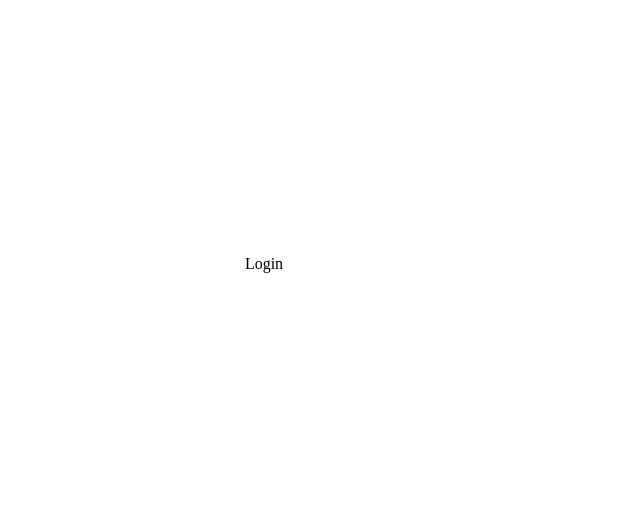
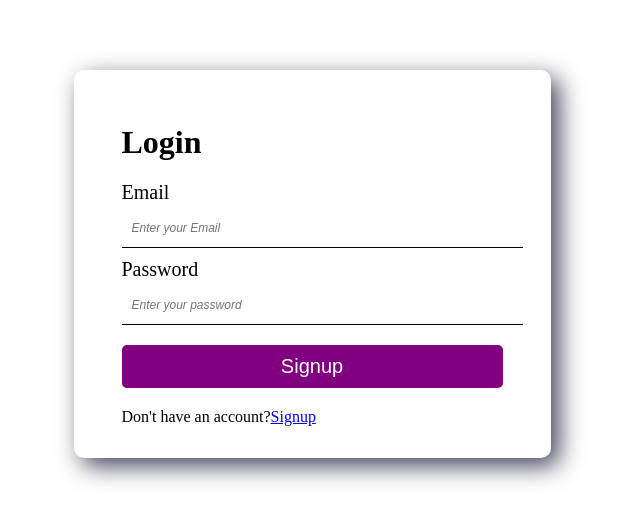
Before and after one commit to serval19/auth-mern-app, a React (Vite) app in the folder frontend/: page /login in a window 1280 px wide. Shown: the part 144-666 px from the top of the page, without its empty margins (384-1024 px from the left). Built offline with nearby package versions, Linux system fonts and the light colour scheme.

Commit message:
login page half implementation

```diff
--- a/frontend/src/pages/Login.jsx
+++ b/frontend/src/pages/Login.jsx
@@ -1,8 +1,80 @@
 import React from 'react'
+import { useState } from 'react'
+import { Link, useNavigate } from 'react-router-dom'
+import { ToastContainer} from 'react-toastify'
+import { handleSuccess,handleError } from '../utils'
 
 function Login() {
+  const [loginInfo,setloginInfo] = useState({
+    email:'',
+    password:''
+  })
+  const navigate=useNavigate()
+  const handleChange=(e)=>{
+    const {name,value}=e.target;
+    console.log(name,value);
+    const copyLoginInfo={...loginInfo}
+    copyLoginInfo[name]=value
+    setloginInfo(copyLoginInfo)
+  }
+  const handleLogin=async (e)=>{
+    e.preventDefault();
+    const {email,password}=loginInfo;
+    if(!email || !password){
+       return handleError('All fields are required!')
+    }
+    try{
+      const url="http://localhost:8080/auth/login"
+      const response=await fetch(url,{
+        method: 'POST',
+        headers:{
+          'Content-Type':'application/json'
+        },
+        body:JSON.stringify(loginInfo)
+      })
+      const result=await response.json()
+      const { success, message,error,jwtToken,name }=result
+      if(success){
+        handleSuccess(message);
+        setTimeout(()=>{
+          navigate('/home')
+        },1000)
+      }
+      else if(error){
+        const details=error?.details[0].message
+        handleError(details)
+      }
+      else if (!success){
+        handleError(message)
+      }
+
+    }
+    catch(err){
+      handleError(err);
+    }
+  }
   return (
-    <div>Login</div>
+    <div className='signup'>
+      <h1>Login</h1>
+      <form onSubmit={handleLogin}>
+        <div>
+          <label htmlFor='email'>Email</label>
+          <input onChange={handleChange} type='email' name='email'  placeholder='Enter your Email'
+          value={loginInfo.email}/>
+        </div>
+        <div>
+          <label htmlFor='password'>Password</label>
+          <input onChange={handleChange} type='password' name='password'  placeholder='Enter your password'
+          value={loginInfo.password}/>
+        </div>
+        <button>Signup</button>
+        <span>Don't have an account?
+          <Link to='/signup'>Signup</Link>
+        </span>
+      </form>
+      <ToastContainer/>
+
+    </div>
   )
 }
 
--- a/frontend/src/pages/Signup.jsx
+++ b/frontend/src/pages/Signup.jsx
@@ -1,6 +1,6 @@
 import React from 'react'
 import { useState } from 'react'
-import { Link } from 'react-router-dom'
+import { Link, useNavigate } from 'react-router-dom'
 import { ToastContainer} from 'react-toastify'
 import { handleSuccess,handleError } from '../utils'
 
@@ -10,6 +10,7 @@ function Signup() {
     email:'',
     password:''
   })
+  const navigate=useNavigate()
   const handleChange=(e)=>{
     const {name,value}=e.target;
     console.log(name,value);
@@ -33,7 +34,21 @@ function Signup() {
         body:JSON.stringify(loginInfo)
       })
       const result=await response.json()
-      console.log(result);
+      const { success, message,error }=result
+      if(success){
+        handleSuccess(message);
+        setTimeout(()=>{
+          navigate('/login')
+        },1000)
+      }
+      else if(error){
+        const details=error?.details[0].message
+        handleError(details)
+      }
+      else if (!success){
+        handleError(message)
+      }
+
     }
     catch(err){
       handleError(err);
```
